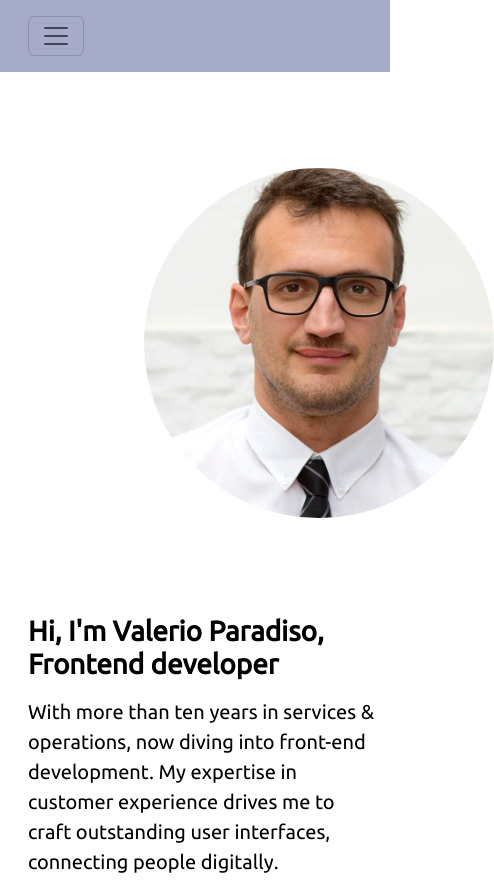
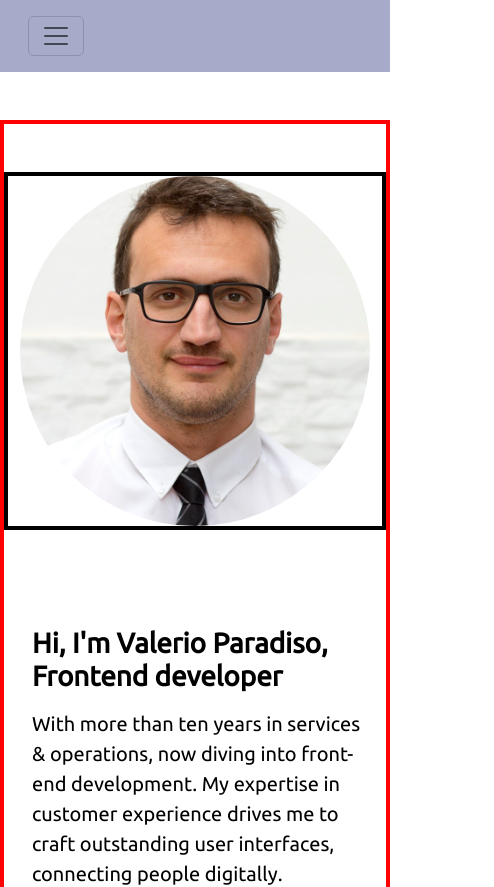
Before and after one commit to valerioprds/my-portfolio, an Angular app: page / in a window 390 px wide. Shown: the top 887 px of the page, 494 px wide, since content can reach past the window. Built offline with nearby package versions, Linux system fonts and the light colour scheme.

Commit message:
linkedi image is now centered in small screens

```diff
--- a/src/app/app.component.css
+++ b/src/app/app.component.css
@@ -55,12 +55,11 @@ nav {
 }
 
 .img-fluid {
-  position: relative;
+  position: sticky;
   width: 350px;
   height: 350px;
   border-radius: 50%;
   left: 36%;
-
 }
 
 .introduction-text {
@@ -206,3 +205,13 @@ nav {
   transition: transform 0.3s ease;
   color: #007bff; /* Cambia este color si deseas otro al hacer hover */
 }
+
+@media (max-width: 767px) {
+  .img-fluid {
+    position: sticky;
+    width: 350px;
+    height: 350px;
+    border-radius: 50%;
+    left: 28%;
+  }
+}
--- a/src/app/app.component.html
+++ b/src/app/app.component.html
@@ -57,11 +57,12 @@
 
 <!-- section Hero -->
 <div class="container-fluid d-flex mt-5">
-  <div class="row">
+  <div class="row" style="border: red 4px solid">
     <div
       class="responsive col-12 col-lg-6 col-md-6 order-md-2 mt-5 position-relative"
+      style="border: 4px solid"
     >
-      <img class="img-fluid" src="/assets/linkedin-picture.jpeg" />
+      <img class="img-fluid me-5" src="/assets/linkedin-picture.jpeg" />
     </div>
 
     <div class="col-12 col-md-6 order-md-1 text-left align-self-center">
```
